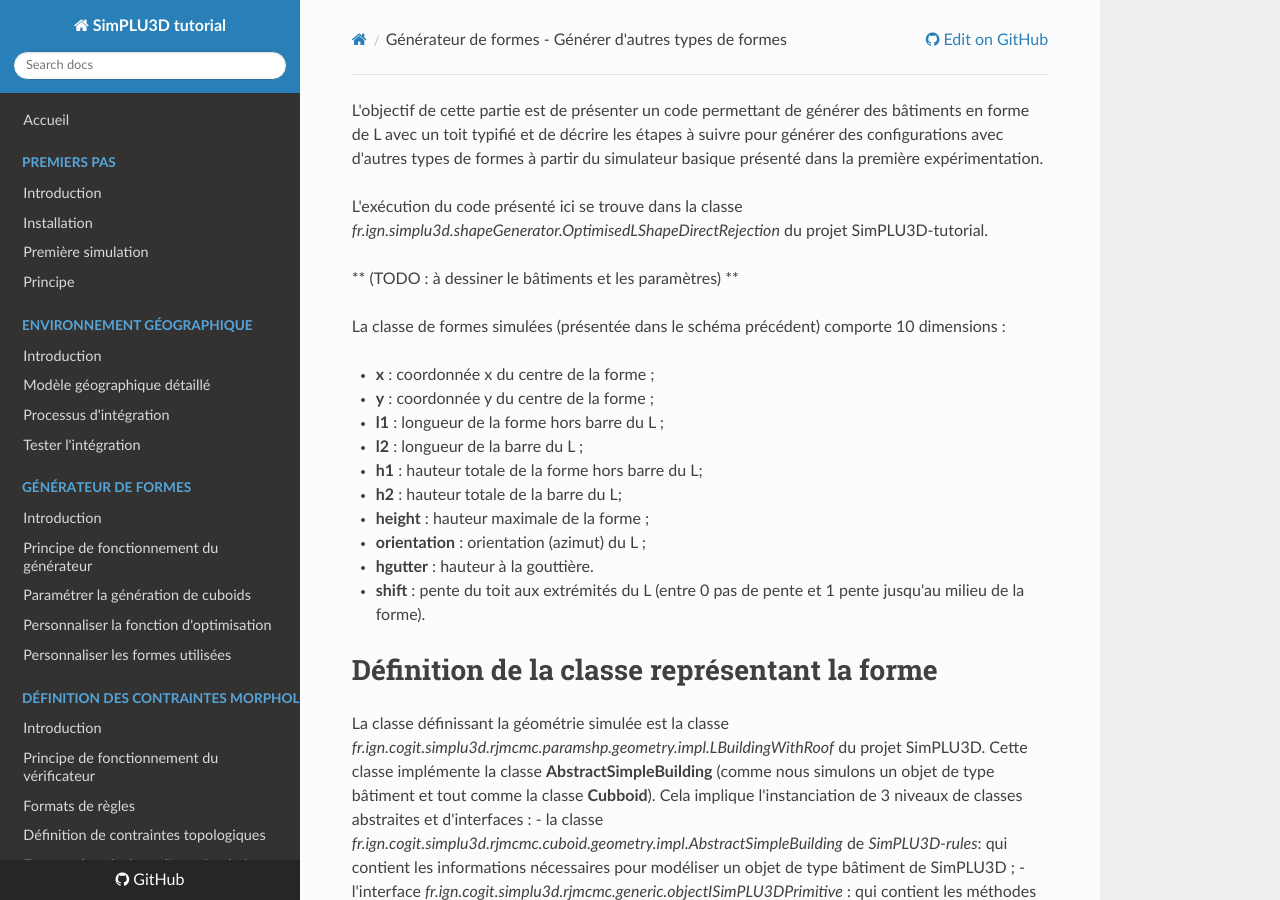
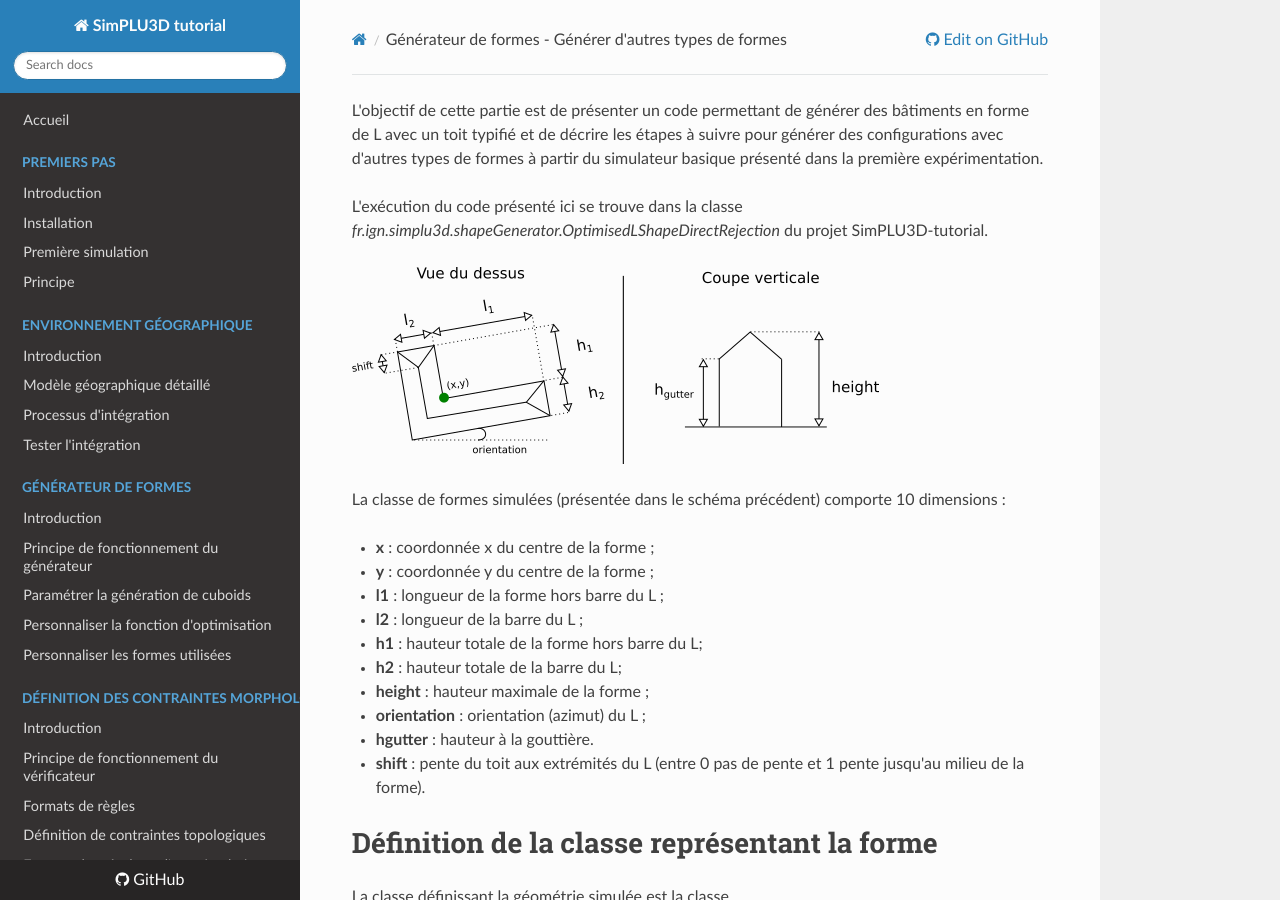
Before and after one commit to SimPLU3D/simplu3D-tutorial, an MkDocs documentation site: the page built from docs/generator/custom-shape.md, in a window 1280 px wide and 900 px high. Built offline with MkDocs 1.6.1, drawn with Linux system fonts in a browser that asks for light colours; nearby versions of some CDN libraries.

Commit message:
Addning L shape

```diff
--- a/docs/generator/custom-shape.md
+++ b/docs/generator/custom-shape.md
@@ -10,9 +10,7 @@ L'objectif de cette partie est de présenter un code permettant de générer des
 
 L'exécution du code présenté ici se trouve dans la classe  *fr.ign.simplu3d.shapeGenerator.OptimisedLShapeDirectRejection* du projet SimPLU3D-tutorial.
 
-**
-(TODO : à dessiner le bâtiments et les paramètres)
-**
+![Vue du bâtiment en L](./img/lshape.png)
 
 La classe de formes simulées (présentée dans le schéma précédent) comporte 10 dimensions :
 
```
Also changed, not shown: docs/generator/img/lshape.png (added), docs/generator/img/lshape.svg (added).
